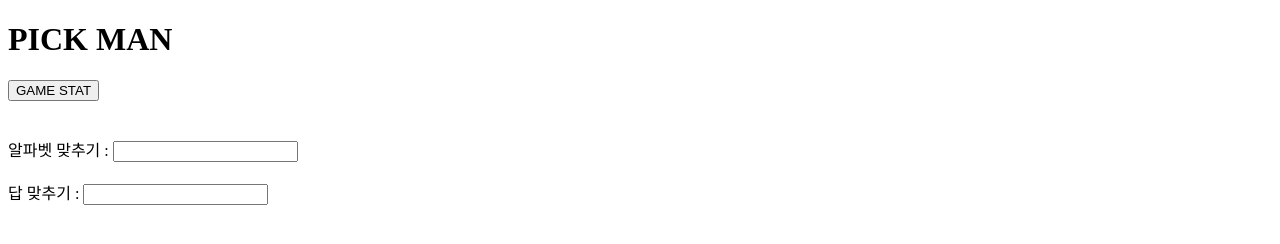
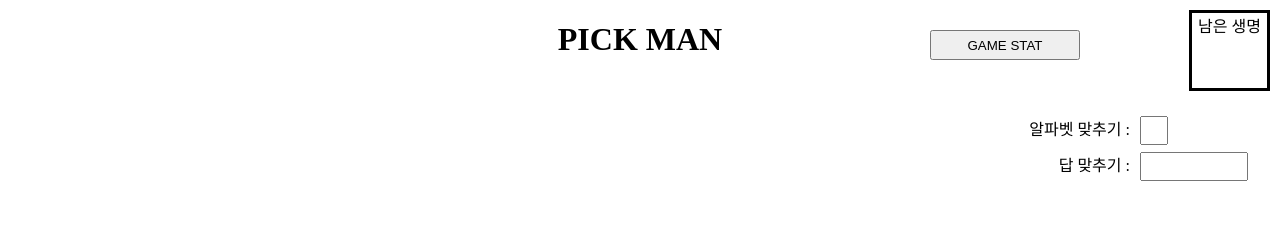
Before and after one commit to JHZLO/HTML_Work2, a plain HTML site: page index.html in a window 1280 px wide. Drawn offline with Linux system fonts and the light colour scheme.

Commit message:
Update index.html

```diff
--- a/index.html
+++ b/index.html
@@ -5,30 +5,42 @@
 	<meta charset="utf-8">
 	<meta name="viewport" content="width=device-width, initial-scale=1">
 	<title>Pick man Game</title>
-	<script src="gameHandler.js"></script>
+	<link rel="stylesheet" href="color.css">
 
 
 </head>
 
+
+
 <body>
 
-<h1> PICK MAN </h1>
+
+<h1 id="title"> PICK MAN </h1>
+
+<div id="lifebox">
+	남은 생명 <div id="life"></div>
+</div>
+
 <div>
-	<input type="button", value="GAME STAT", onclick="
+	<input id="startbtn" type="button", value="GAME STAT", onclick="
 	startButton()
 	">
 </div>
+
 <br>
 <div id="answer">
 </div>
 <br>
-<div>
+<div class="textloc">
 	알파벳 맞추기 : <input type="text" id="alphabet" maxlength='1'>
 </div>
- <br>
-<div>
+ <br><br>
+<div class="textloc">
   답 맞추기 : <input type="text" id="userAnswer">
 </div>
 
+
+
+<script type="text/javascript" src="gameHandler.js"></script>
 </body>
 </html>
```
